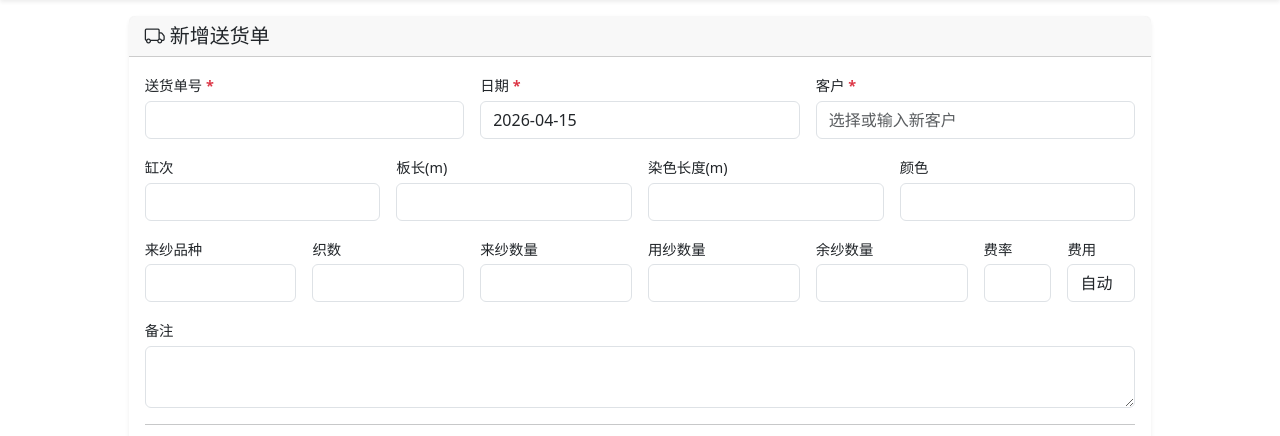
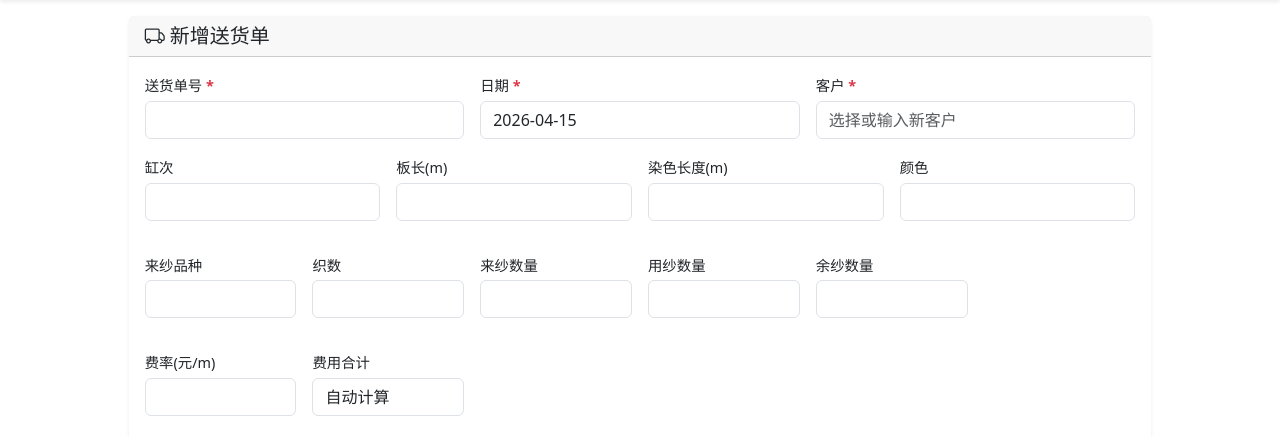
Before and after one commit to bzlw87/yiyou_factory, a Python web app: template app/templates/delivery/form.html in a window 1280 px wide. Shown: the part 52-488 px from the top of the page. Run offline with Jinja, Linux system fonts and the light colour scheme; the template is opened without the code that fills it, so the values that code supplies are empty.

Commit message:
前端修改

```diff
--- a/app/templates/delivery/form.html
+++ b/app/templates/delivery/form.html
@@ -25,13 +25,15 @@
                 <div class="col-md-3"><label class="form-label">板长(m)</label><input type="number" step="0.01" name="board_length" class="form-control" value="{{ record.board_length if record else '' }}"></div>
                 <div class="col-md-3"><label class="form-label">染色长度(m)</label><input type="number" step="0.01" name="dyeing_length" class="form-control" value="{{ record.dyeing_length if record else '' }}"></div>
                 <div class="col-md-3"><label class="form-label">颜色</label><input type="text" name="color" class="form-control" id="colorInput" value="{{ record.color if record else '' }}"></div>
+                <div class="w-100"></div>
                 <div class="col-md-2"><label class="form-label">来纱品种</label><input type="text" name="yarn_type" class="form-control" id="yarnTypeInput" value="{{ record.yarn_type if record else '' }}"></div>
                 <div class="col-md-2"><label class="form-label">织数</label><input type="text" name="yarn_count" class="form-control" value="{{ record.yarn_count if record else '' }}"></div>
                 <div class="col-md-2"><label class="form-label">来纱数量</label><input type="text" name="incoming_yarn" class="form-control" value="{{ record.incoming_yarn if record else '' }}"></div>
                 <div class="col-md-2"><label class="form-label">用纱数量</label><input type="text" name="yarn_used" class="form-control" value="{{ record.yarn_used if record else '' }}"></div>
                 <div class="col-md-2"><label class="form-label">余纱数量</label><input type="text" name="yarn_remaining" class="form-control" value="{{ record.yarn_remaining if record else '' }}"></div>
-                <div class="col-md-1"><label class="form-label">费率</label><input type="number" step="0.0001" name="rate" class="form-control" id="rateInput" value="{{ record.rate if record else '' }}"></div>
-                <div class="col-md-1"><label class="form-label">费用</label><input type="text" class="form-control" readonly value="{{ record.total_cost if record else '自动' }}" tabindex="-1"></div>
+                <div class="w-100"></div>
+                <div class="col-md-2"><label class="form-label">费率(元/m)</label><input type="number" step="0.0001" name="rate" class="form-control" id="rateInput" value="{{ record.rate if record else '' }}"></div>
+                <div class="col-md-2"><label class="form-label">费用合计</label><input type="text" class="form-control" readonly value="{{ record.total_cost if record else '自动计算' }}" tabindex="-1"></div>
                 <div class="col-12"><label class="form-label">备注</label><textarea name="remark" class="form-control" rows="2">{{ record.remark if record else '' }}</textarea></div>
             </div>
             <hr>
```
